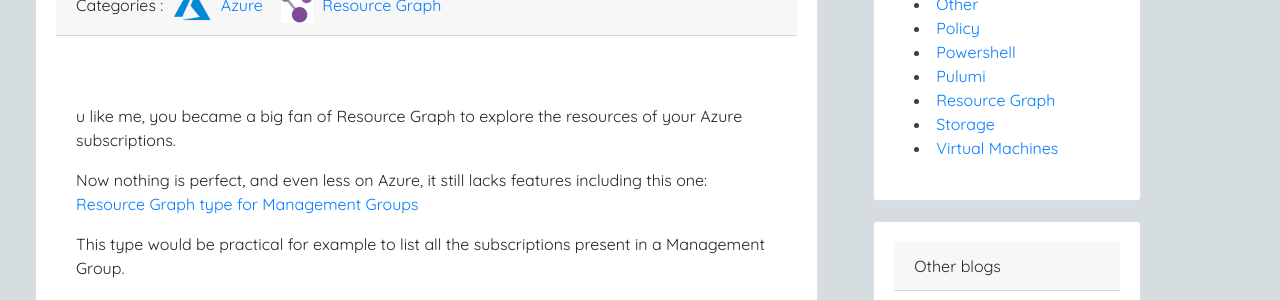
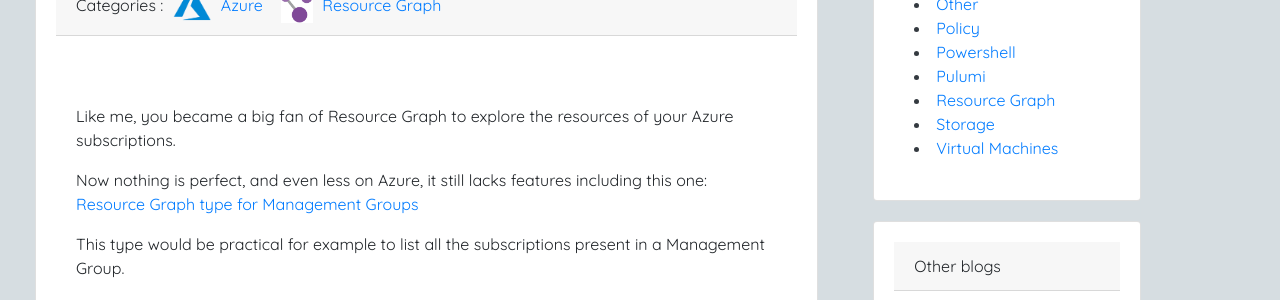
Before and after one commit to wilfriedwoivre/wilfriedwoivre.en.github.io, a Jekyll site: the page built from _posts/2020-04-13-azure-resource-graph-list-all-subscriptions-of-a-management-group.md, in a window 1280 px wide. Shown: the part 457-757 px from the top of the page. Built offline with Jekyll 4.4.1, drawn with Linux system fonts in a browser that asks for light colours; nearby versions of some CDN libraries.

```diff
--- a/_posts/2020-04-13-azure-resource-graph-list-all-subscriptions-of-a-management-group.md
+++ b/_posts/2020-04-13-azure-resource-graph-list-all-subscriptions-of-a-management-group.md
@@ -5,7 +5,7 @@ date: 2020-04-13
 categories: [ "Azure", "Resource Graph" ]
 ---
 
-u like me, you became a big fan of Resource Graph to explore the resources of your Azure subscriptions.
+Like me, you became a big fan of Resource Graph to explore the resources of your Azure subscriptions.
 
 Now nothing is perfect, and even less on Azure, it still lacks features including this one: [Resource Graph type for Management Groups](https://feedback.azure.com/forums/915958-azure-governance/suggestions/39760720-resource-graph-type-for-management-groups)
 
```
